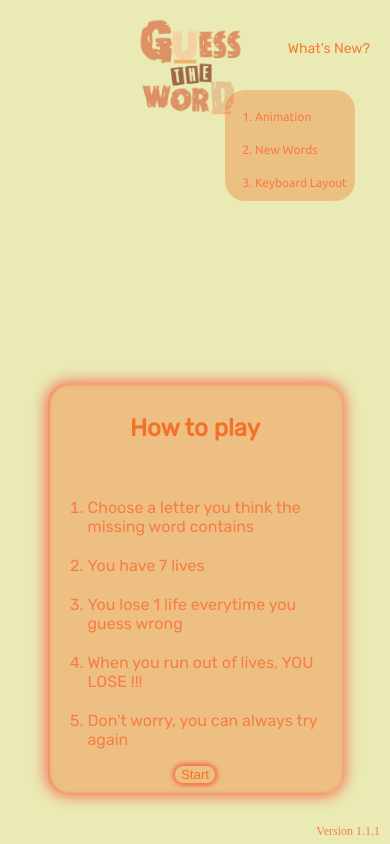
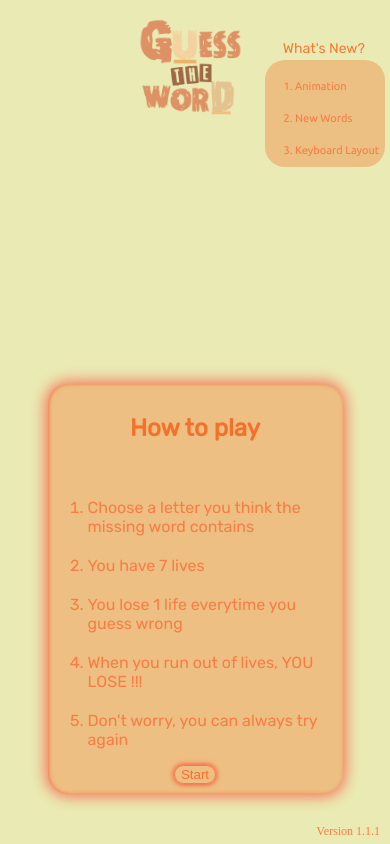
Before and after one commit to AntoCobRamos2003/fuzzy-funicular.github.io, a plain HTML site: page index.html in a window 390 px wide. Both pictures are taken after a click on the element "What's New?". Drawn offline with Linux system fonts and the light colour scheme.

Commit message:
Update game.css

```diff
--- a/game.css
+++ b/game.css
@@ -374,17 +374,17 @@ li {
     background-color: var(--background);
     position: fixed;
   }
- #update {
-    right: 20px;
+  #update {
+    right: 25px;
     top: 40px;
     font-size: 14px;
     z-index: 100;
   }
   #new {
-    right: 35px;
-    top: 90px;
-    width: 130px;
-    font-size: 12px;
+    right: 5px;
+    top: 60px;
+    width: 120px;
+    font-size: 11px;
     z-index: 100;
   }
   @keyframes in {
@@ -392,7 +392,7 @@ li {
       right: -400px;
     }
     to {
-      right: 35px;
+      right: 15px;
     }
   }
   #howToPlay {
```
